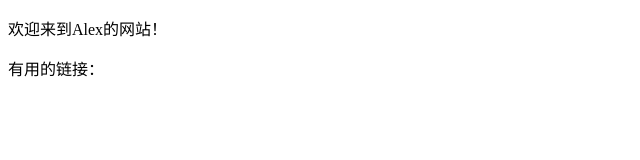
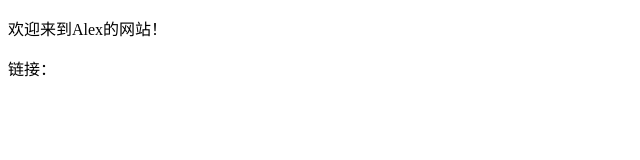
Before and after one commit to alexyuanrui/alexyuanrui, a plain HTML site: page index.html in a window 1280 px wide. Shown: the full height of the page, 0-640 px from the left. Drawn offline with Linux system fonts and the light colour scheme.

Commit message:
Update index.html

```diff
--- a/index.html
+++ b/index.html
@@ -3,6 +3,6 @@
 
 <p>欢迎来到Alex的网站！</p>
 
-<p>有用的链接：</p>
+<p>链接：</p>
 
 <a href = ""> </a>
```
